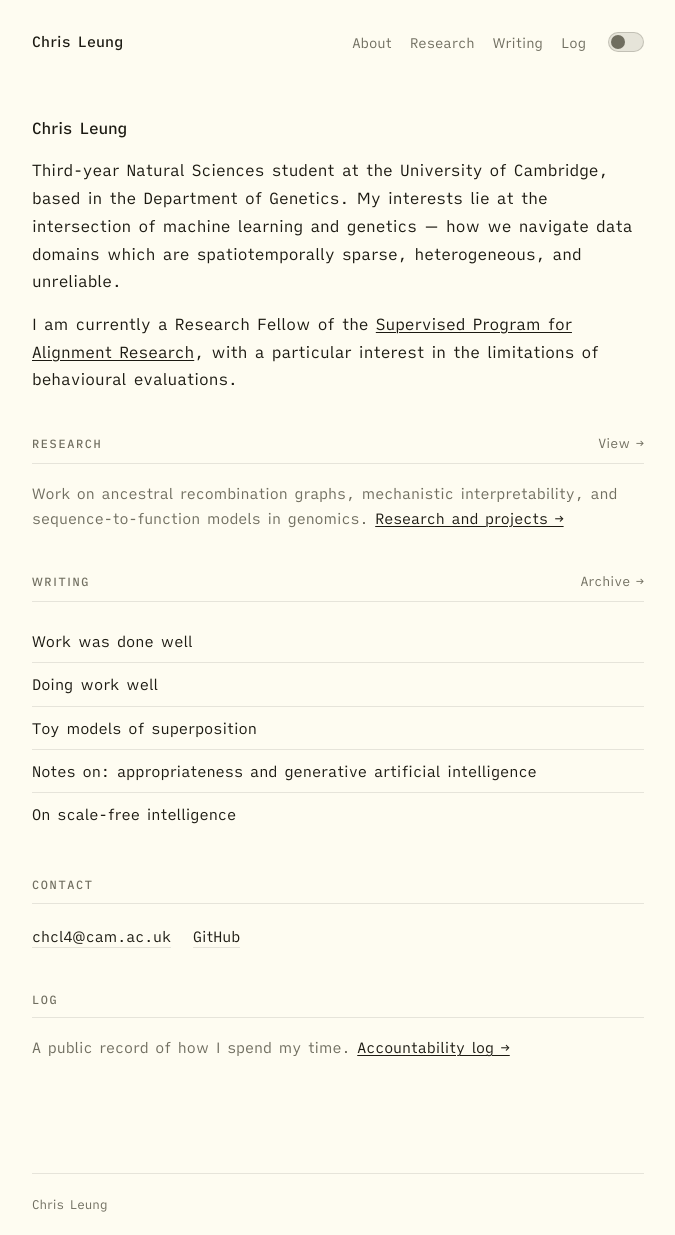
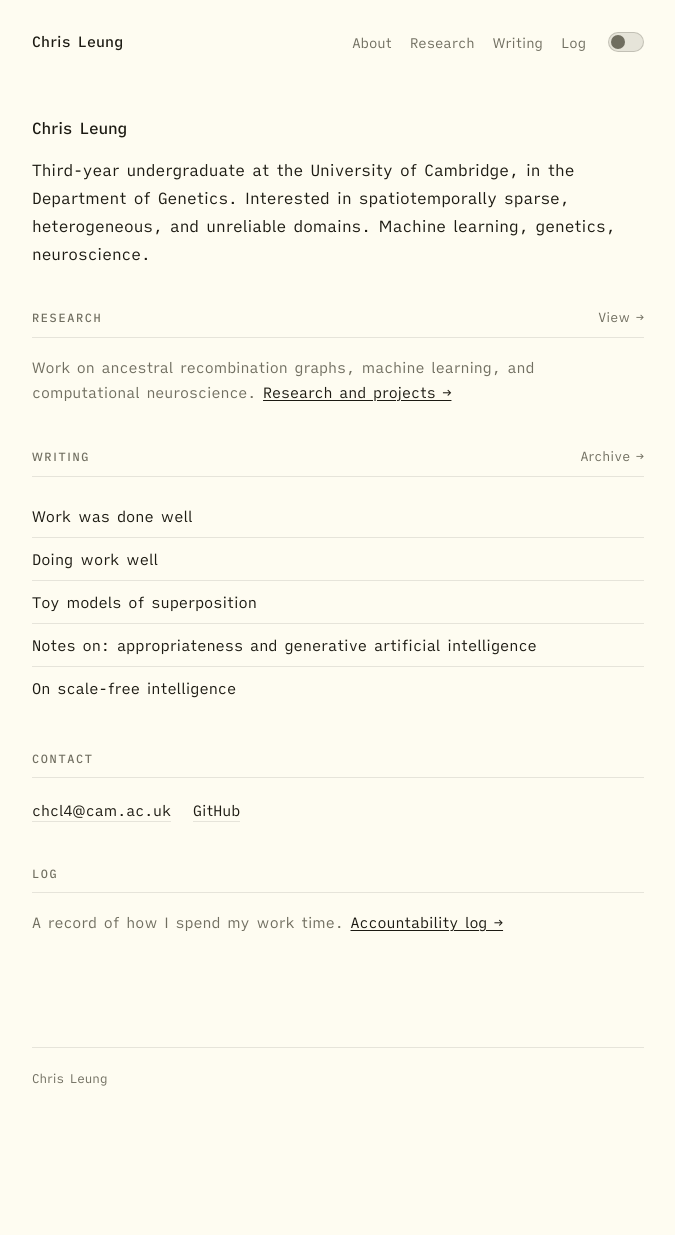
Before and after one commit to leungchristopher/leungchristopher.github.io, a Jekyll site: the page built from index.html, in a window 1280 px wide. Shown: the whole page, without its empty margins (302-977 px from the left). Built offline with Jekyll 4.4.1, drawn with Linux system fonts in a browser that asks for light colours; after the commit the page ends 1109 px from its top, so only the background shows below that.

Commit message:
Update index.html

```diff
--- a/index.html
+++ b/index.html
@@ -5,8 +5,7 @@ title: Chris Leung
 
 <div class="section intro">
   <p class="intro-name">Chris Leung</p>
-  <p>Third-year Natural Sciences student at the University of Cambridge, based in the Department of Genetics. My interests lie at the intersection of machine learning and genetics — how we navigate data domains which are spatiotemporally sparse, heterogeneous, and unreliable.</p>
-  <p>I am currently a Research Fellow of the <a href="https://www.sparresearch.org/" target="_blank" rel="noopener noreferrer">Supervised Program for Alignment Research</a>, with a particular interest in the limitations of behavioural evaluations.</p>
+  <p>Third-year undergraduate at the University of Cambridge, in the Department of Genetics. Interested in spatiotemporally sparse, heterogeneous, and unreliable domains. Machine learning, genetics, neuroscience.</p>
 </div>
 
 <div class="section">
@@ -14,7 +13,7 @@ title: Chris Leung
     <span class="label-text">Research</span>
     <a href="/research/" class="label-link">View →</a>
   </div>
-  <p class="blurb">Work on ancestral recombination graphs, mechanistic interpretability, and sequence-to-function models in genomics. <a href="/research/">Research and projects →</a></p>
+  <p class="blurb">Work on ancestral recombination graphs, machine learning, and computational neuroscience. <a href="/research/">Research and projects →</a></p>
 </div>
 
 <div class="section">
@@ -45,5 +44,5 @@ title: Chris Leung
   <div class="section-label">
     <span class="label-text">Log</span>
   </div>
-  <p class="blurb">A public record of how I spend my time. <a href="/accountability/">Accountability log →</a></p>
+  <p class="blurb">A record of how I spend my work time. <a href="/accountability/">Accountability log →</a></p>
 </div>
```
